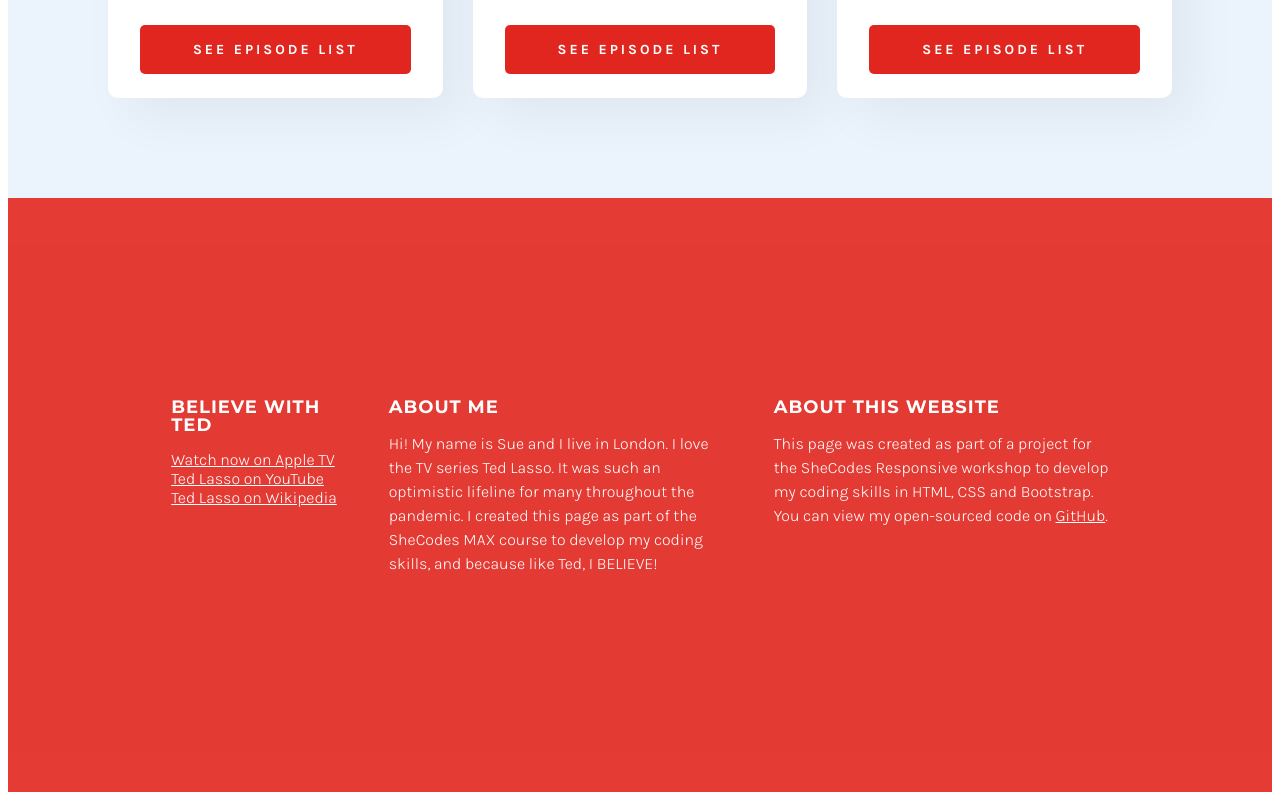
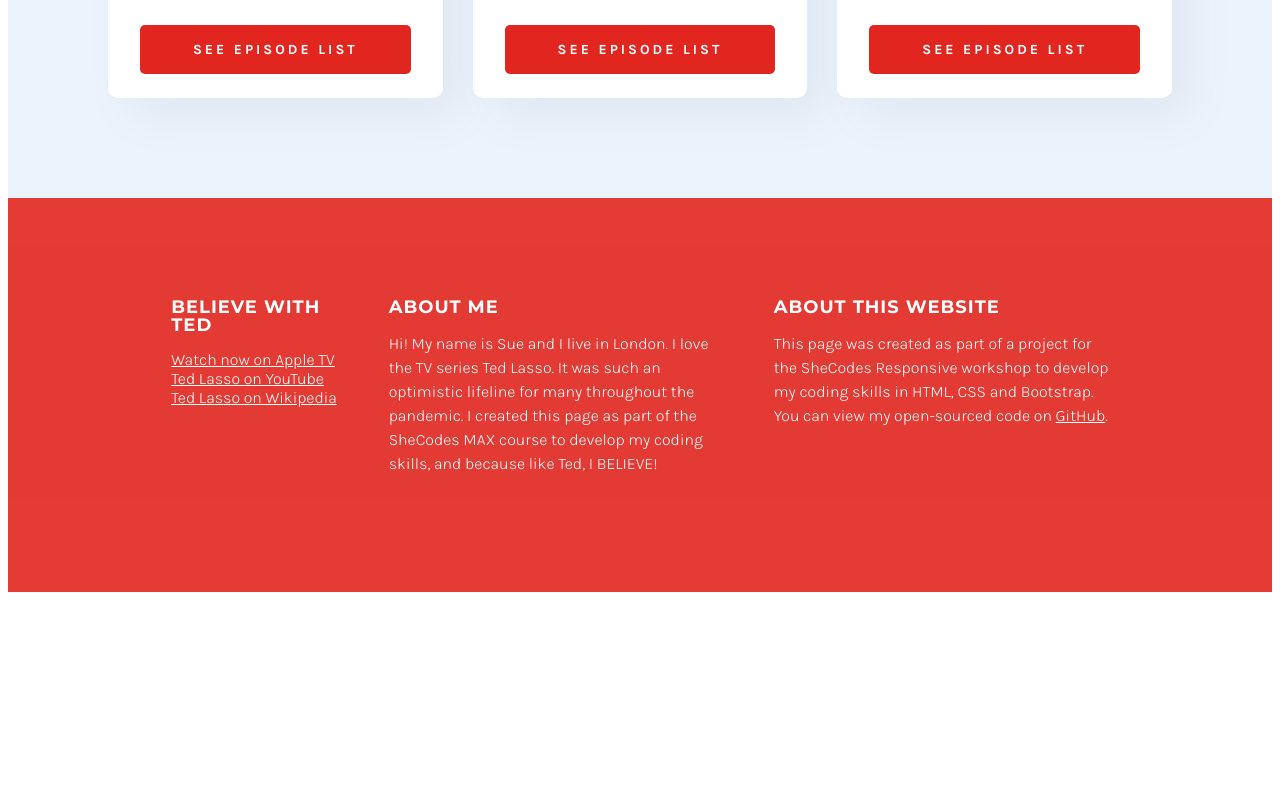
Before and after one commit to Strumhum/responsive-addon-project, a plain HTML site: page index.html in a window 1280 px wide. Shown: the part 2551-3351 px from the top of the page. After the commit the page ends 3151 px from the top, so only its background shows below. Drawn offline with Linux system fonts and the light colour scheme.

Commit message:
Fixed footer padding

```diff
--- a/src/styles.css
+++ b/src/styles.css
@@ -107,7 +107,7 @@ footer {
   background: var(--accent-color);
   color: var(--text-color-light);
   opacity: 0.9;
-  padding: 100px 0;
+  padding: 0;
   margin: 0;
 }
 
```
